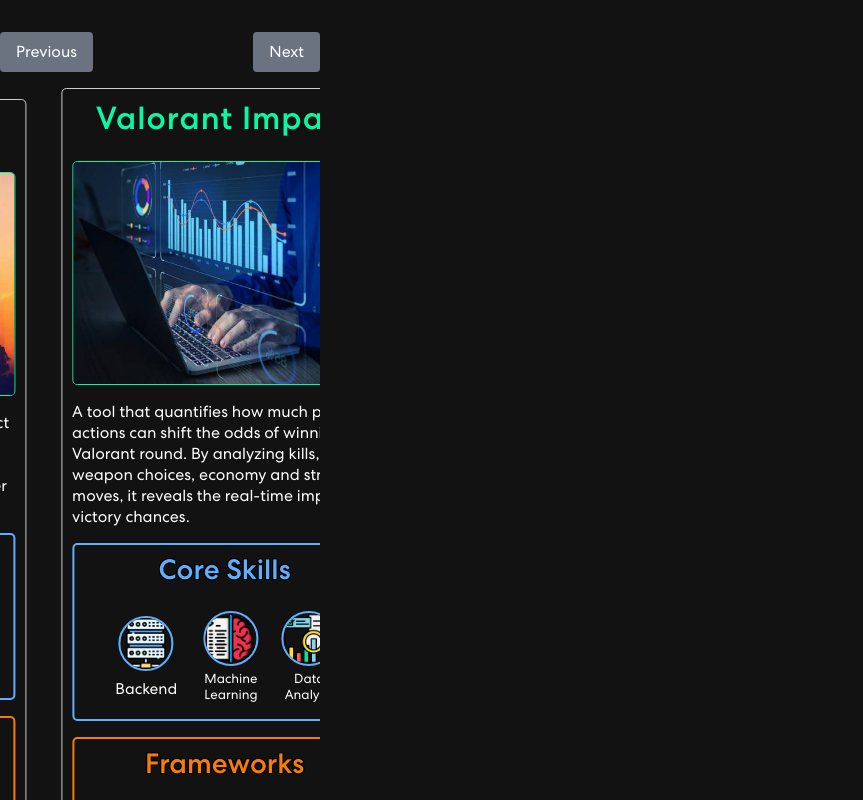
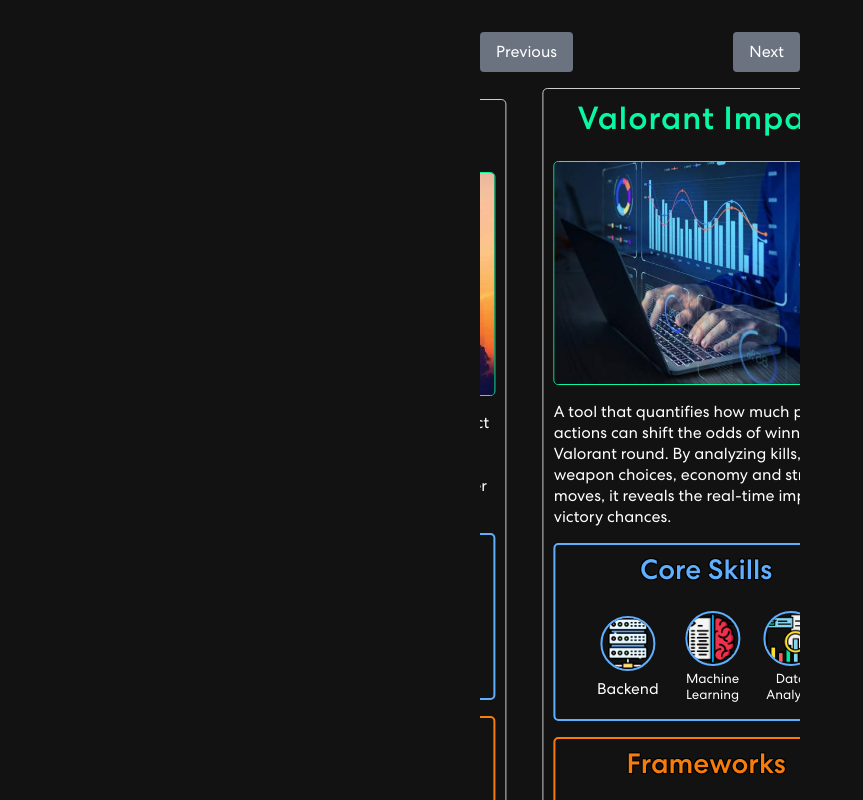
Before and after one commit to mateusb12/mateus_portfolio, a React (Create React App) app: page /mateus_portfolio/customcarousel in a window 1280 px wide. Shown: the top 800 px of the page, without its empty margins (0-863 px from the left). Built offline with nearby package versions, Linux system fonts and the light colour scheme.

Commit message:
carousel flex adjustments

```diff
--- a/src/components/Projects/CustomCarousel.css
+++ b/src/components/Projects/CustomCarousel.css
@@ -3,6 +3,10 @@
 }
 
 .carousel-wrapper {
+    display: flex;
+    flex-direction: row;
+    justify-content: center;
+    align-items: center;
 }
 
 /* Carousel Inner */
@@ -20,7 +24,7 @@
     flex-direction: row;
     justify-content: center;
     /*align-items: center;*/
-    gap: 2.2rem;
+    gap: 2.3rem;
     transition: transform 0.5s ease-in-out;
 }
 
```
